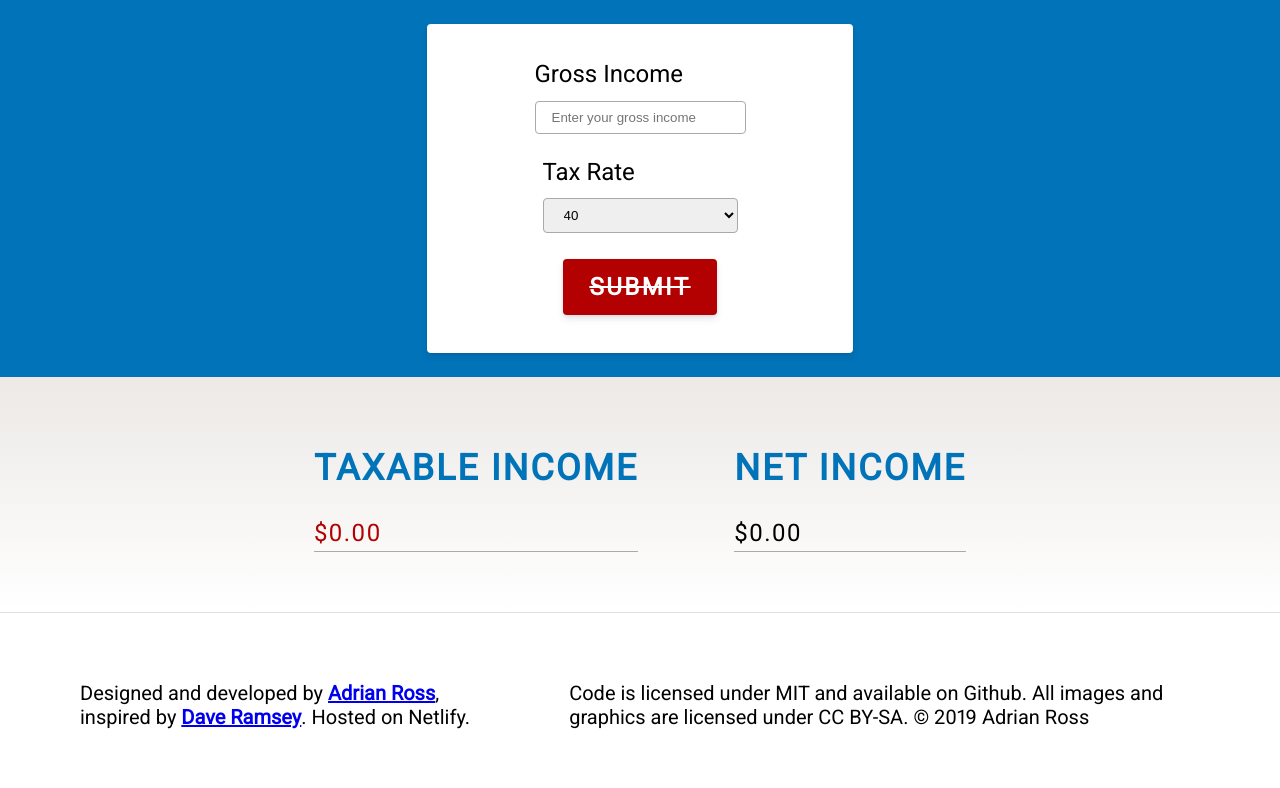
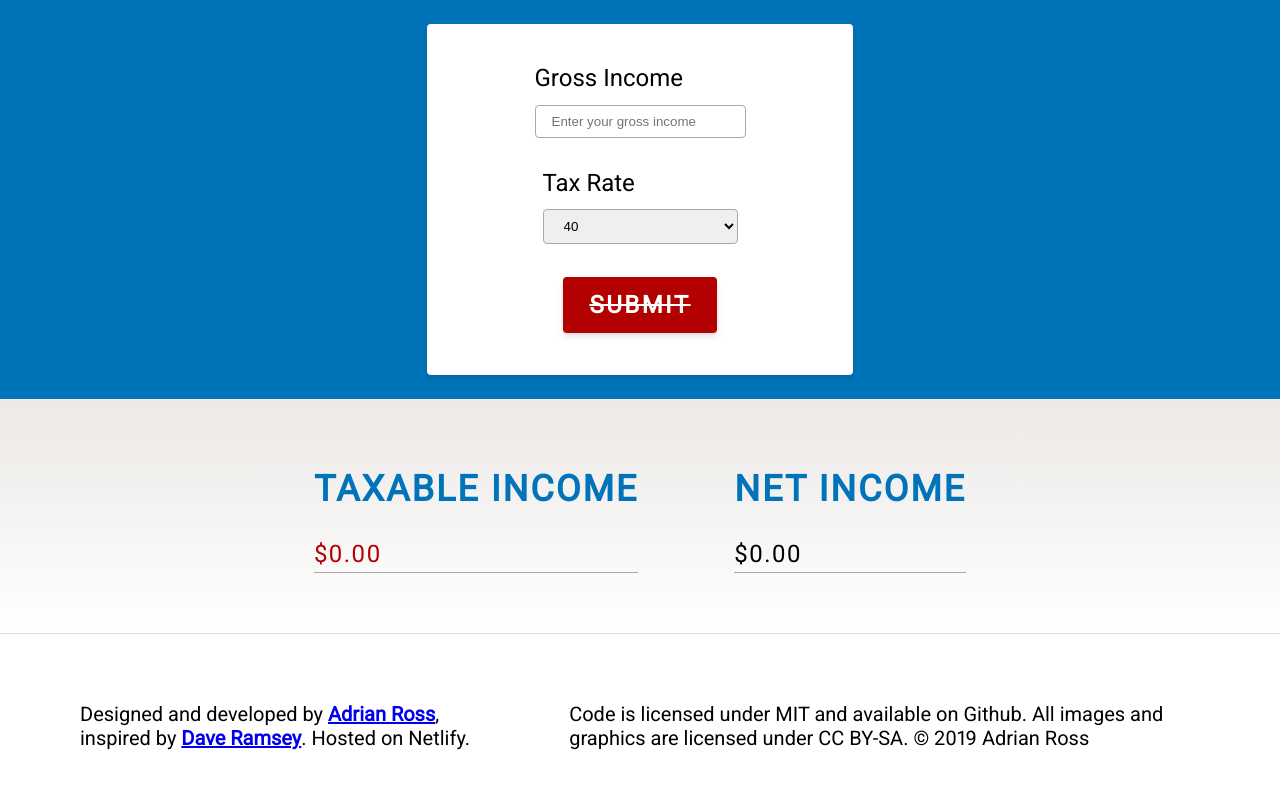
Before and after one commit to adriantoddross/set-aside, a React (Create React App) app: page / in a window 1280 px wide. Shown: the top 788 px of the page. Built offline with nearby package versions, Linux system fonts and the light colour scheme.

Commit message:
add extra padding past 1024px

```diff
--- a/src/Components/FormContainer.css
+++ b/src/Components/FormContainer.css
@@ -41,6 +41,12 @@
   }
 }
 
-@media (min-width: 1024px) {}
+@media (min-width: 1024px) {
+  .form-parent li {
+    padding: 0.15em 0em;
+  }
+}
 
-@media (min-width: 1440px) {}
+@media (min-width: 1440px) {
+
+}
```
